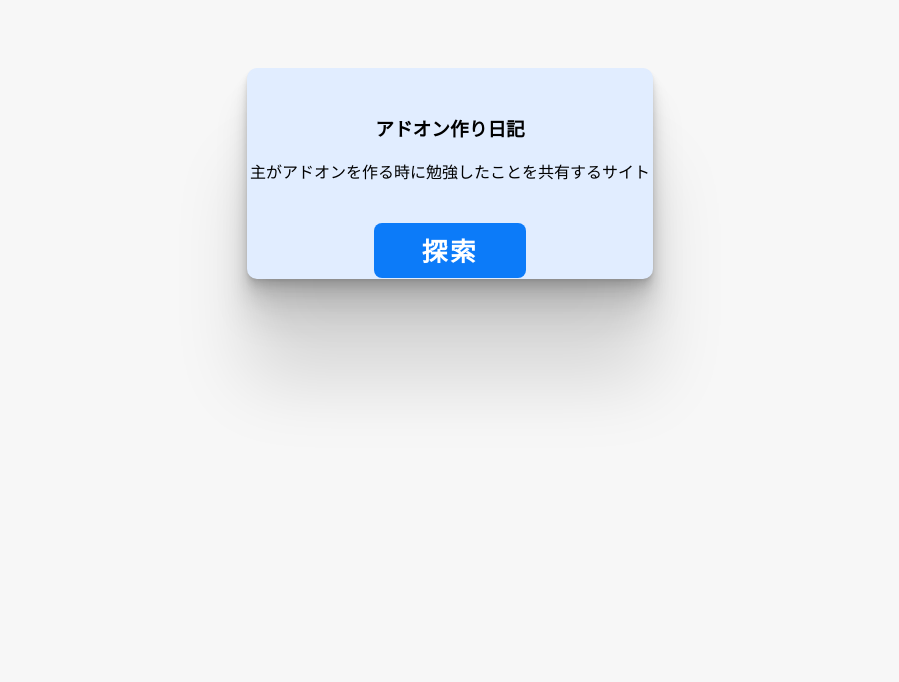
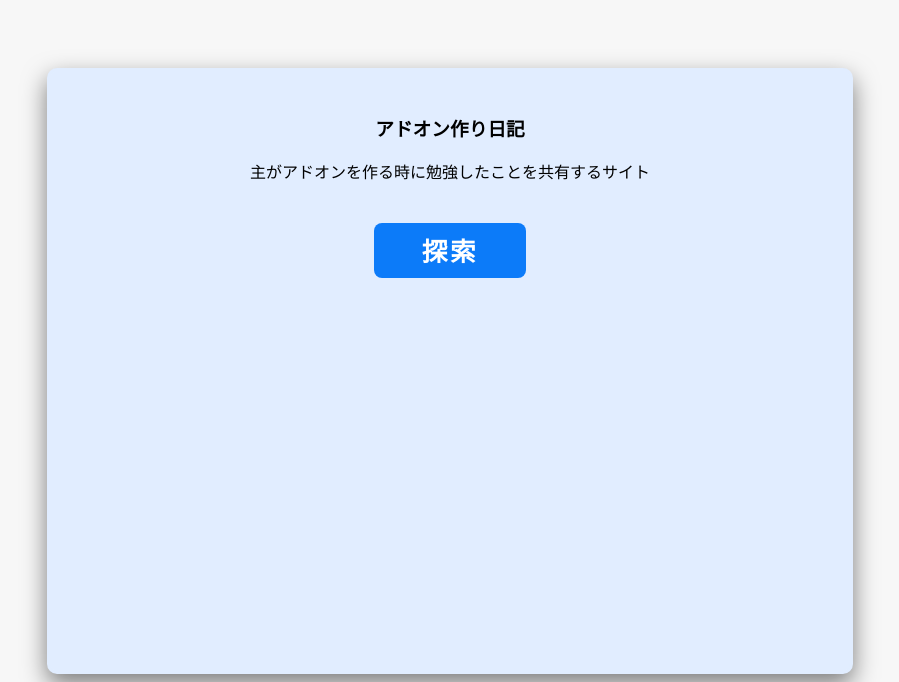
Before and after one commit to hiracmc/profile, a plain HTML site: page index.html in a window 1280 px wide. Shown: the part 229-911 px from the top of the page, without its empty margins (190-1089 px from the left). Before the commit the page ends 800 px from the top, so only its background shows below. Drawn offline with Linux system fonts and the light colour scheme.

Commit message:
Update index.css

```diff
--- a/assets/index.css
+++ b/assets/index.css
@@ -92,16 +92,10 @@ a.btn--orange:hover {
 
 .box {
   margin       : auto;
-  width        : 400px;
-  height       : 205px;
+  width        : 800px;
+  height       : 600px;
   background   : #e1edff;
   border: solid 3px #e1edff;
     border-radius: 10px;
-	  box-shadow:
-    0 1.9px 2.5px rgba(0, 0, 0, 0.057),
-    0 5px 6.1px rgba(0, 0, 0, 0.076),
-    0 10.1px 11.4px rgba(0, 0, 0, 0.086),
-    0 19.2px 19.8px rgba(0, 0, 0, 0.092),
-    0 38.4px 34.8px rgba(0, 0, 0, 0.1),
-    0 101px 74px rgba(0, 0, 0, 0.13);
+  box-shadow: 0 10px 25px 0 rgba(0, 0, 0, .5);
 }
```
